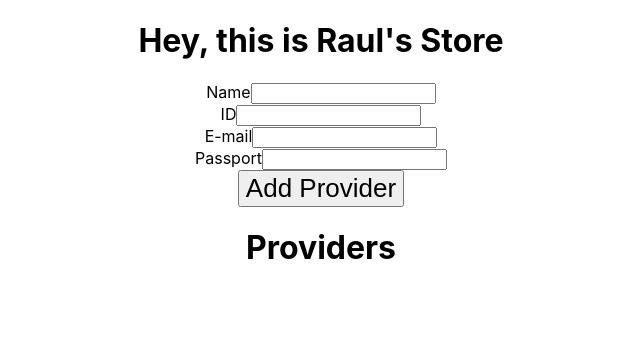
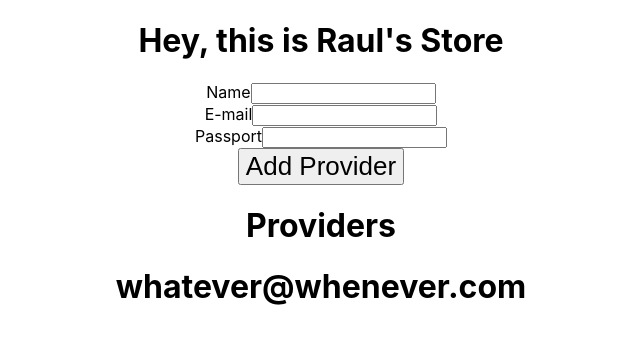
Before and after one commit to EstebanGC/Front-HardwareStore_v1, a React (Vite) app: page / in a window 1280 px wide. Shown: the top 344 px of the page, without its empty margins (319-959 px from the left). Built offline with nearby package versions, Linux system fonts and the light colour scheme.

Commit message:
ListProvider component added

```diff
--- a/src/actions/addProvider.ts
+++ b/src/actions/addProvider.ts
@@ -1,10 +1,10 @@
 import { createProvider } from "../state/slices/providerSlice";
 
-const addProvider = async( id: string, providerName: string, email: string, passport: string, dispatch: any) => {
+const addProvider = async( providerName: string, email: string, passport: string, dispatch: any) => {
 
 
     const providerFromForm ={
-        id: id,
+
         providerName: providerName ,
         email: email,
         passport: passport
--- a/src/components/FormProvider.tsx
+++ b/src/components/FormProvider.tsx
@@ -2,6 +2,7 @@ import React, { useState } from 'react'
 import { useDispatch, useSelector } from 'react-redux'
 import addProvider from '../actions/addProvider'
 import { statetp } from '../state/store'
+import ListProvider from './ListProvider'
 
 const FormProvider = () => {
 
@@ -9,9 +10,6 @@ const FormProvider = () => {
 
     const [providerName, setProviderName] = useState("")
     const onProvNameChange = (e: React.ChangeEvent<HTMLInputElement>) => setProviderName(e.target.value)
-
-    const [providerId, setProviderId] = useState("")
-    const onProvIdChange = (e: React.ChangeEvent<HTMLInputElement>) => setProviderId(e.target.value)
 
     const [providerEmail, setProviderEmail] = useState("")
     const onProvEmailChange = (e: React.ChangeEvent<HTMLInputElement>) => setProviderEmail(e.target.value)
@@ -22,7 +20,7 @@ const FormProvider = () => {
 
     const createProvider = (e:React.FormEvent<HTMLButtonElement>) => {
         e.preventDefault()
-        addProvider(providerId, providerName, providerEmail, providerPassport, dispatch)
+        addProvider(providerName, providerEmail, providerPassport, dispatch)
         setProviderName("")
         setProviderEmail("")
         setProviderPassport("")
@@ -31,20 +29,18 @@ const FormProvider = () => {
         <div>
             <form action=''>
                 <label>Name</label>
-                <input onChange={onProvNameChange} type="text" name="providerName" />
-                <br/>
-                <label>ID</label>
-                <input onChange={onProvIdChange} type="text" name="prov iderId" />
+                <input onChange={onProvNameChange} type="text" name="providerName" value={providerName} />
                 <br/>
                 <label>E-mail</label>
-                <input onChange={onProvEmailChange} type="text" name="providerEmail" />
+                <input onChange={onProvEmailChange} type="text" name="providerEmail" value={providerEmail} />
                 <br/>
                 <label>Passport</label>
-                <input onChange={onProvPassportChange} type="text" name="providerPassport" />
+                <input onChange={onProvPassportChange} type="text" name="providerPassport" value={providerPassport}/>
                 <br/>
                 <button onClick={createProvider} type="submit">Add Provider</button>
             </form>
             <h1>Providers</h1>
+            <ListProvider/>
         </div>
     )
 }
--- /dev/null
+++ b/src/components/ListProvider.tsx
@@ -0,0 +1,15 @@
+import React from 'react'
+import { Provider, useSelector } from 'react-redux'
+import { providertp } from '../state/slices/providerSlice'
+import { statetp } from '../state/store'
+
+const ListProvider = () => {
+const allProviders = useSelector((state:statetp) => state.provider)
+    return (
+    <div>
+      {allProviders.map((provider:providertp) => <h1>{provider.email}</h1> )}
+    </div>
+  )
+}
+
+export default ListProvider
```
